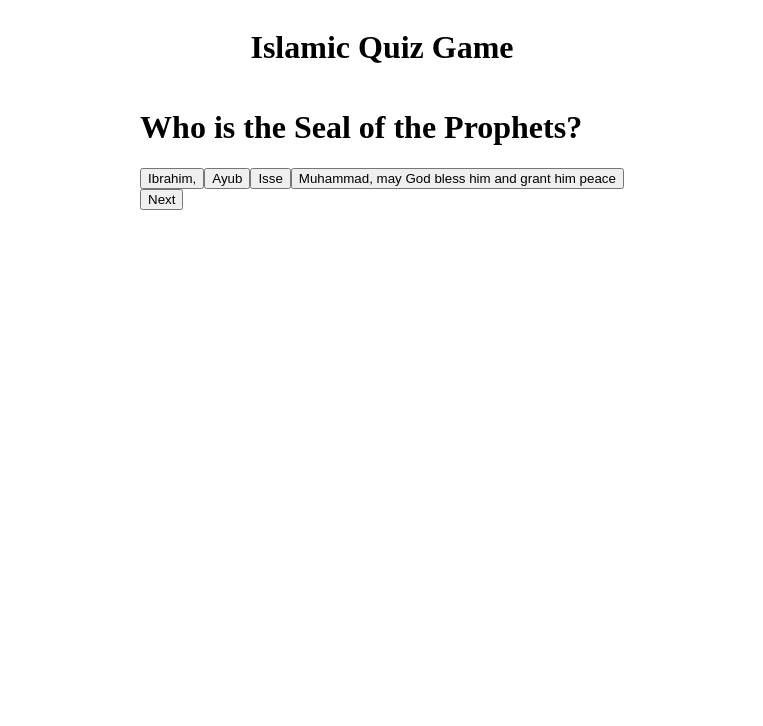
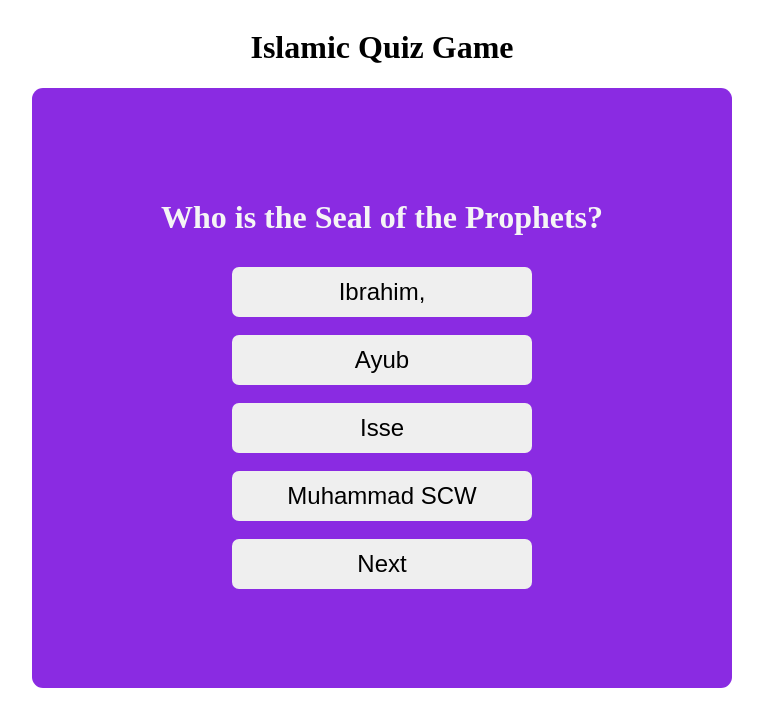
Before and after one commit to Afnaanshaalle110/Islamic_Quiz_Game_for_kids, a React (Create React App) app: page / in a window 1280 px wide. Both pictures are taken after a click on the button "Start Quiz". Shown: the top 726 px of the page, without its empty margins (258-1021 px from the left). Built offline with nearby package versions, Linux system fonts and the light colour scheme.

Commit message:
App.jsx index.css EndQuiz.jsx MainMenue.jsx Quiz.jsx Questions.jsx

```diff
--- a/src/Pages/Questions.jsx
+++ b/src/Pages/Questions.jsx
@@ -4,7 +4,7 @@ export const Questions = [
         opA: "Ibrahim,",
         opB: "Ayub",
         opC: "Isse",
-        opD: "Muhammad, may God bless him and grant him peace",
+        opD: "Muhammad SCW",
         Answer: "D",
 
     },
@@ -23,7 +23,7 @@ export const Questions = [
 
     {
         prompt: "Who is the prophet who was called the Word of God?",
-        opA: "Prophet Muhammad, peace be upon him",
+        opA: "Prophet Muhammad",
         opB: "Adam",
         opC: "Musse cs",
         opD: "Isse",
@@ -66,7 +66,7 @@ export const Questions = [
         opB: "Surat Al-Asr",
         opC: "Surah Al-Fatihah ",
         opD: "None",
-        Answer: "opC",
+        Answer: "C",
 
     },
     {
@@ -75,7 +75,7 @@ export const Questions = [
         opB: "None",
         opC: "3",
         opD: "7",
-        Answer: "opB",
+        Answer: "B",
 
     },
 
@@ -83,19 +83,19 @@ export const Questions = [
         prompt: "The companion who was called the Secretary of the Imams....",
         opA: "Abu Bakr",
         opB: "Bilal bin Rabah",
-        opC: "Abu Ubaidah bin Al-Jarrah",
-        opD: "7Othman bin Affan ",
-        Answer: "opC",
+        opC: "Abu Ubaidah ",
+        opD: "Othman bin Affan ",
+        Answer: "C",
 
     },
 
     {
         prompt: "The companion who was called the Secretary of the Imams....",
-        opA: "Abu Bakar, may Allah be pleased with him",
-        opB: "Bilal bin Rabah may God be pleased with him",
-        opC: "Abu Ubaidah bin Al-Jarrah, may God be pleased with him",
-        opD: "Othman bin Affan may Allah be pleased with him ",
-        Answer: "opC",
+        opA: "Abu Bakar",
+        opB: "Bilal bin Rabah",
+        opC: "Abu Ubaidah bin Al-Jarrah,",
+        opD: "Othman bin Affan ",
+        Answer: "C",
 
     },
 ];
--- a/src/components/EndQuiz.jsx
+++ b/src/components/EndQuiz.jsx
@@ -1,8 +1,22 @@
-import React from 'react'
+import React, { useContext } from 'react'
+import { quizcontext } from '../Pages/Contexts'
+import '../index.css'
+import { Questions } from '../Pages/Questions'
+import { renderToStaticMarkup } from 'react-dom/server'
 
 const EndQuiz = () => {
+    const {Score, setScore,setgameState } = useContext(quizcontext);
+    const restartquiz = () =>{
+        setScore(0);
+        setgameState("menue");
+    }
     return (
-       <div></div>
+       <div className='EndQuiz'>
+        <h1>Finished Quiz</h1>
+        {/* <h3>{userName} </h3> */}
+        {Score}/{Questions.length}
+        <button onClick={restartquiz}>Restart Quiz</button>
+        </div>
     )
 }
 
--- a/src/components/MainMenue.jsx
+++ b/src/components/MainMenue.jsx
@@ -8,10 +8,8 @@ function MainMenue() {
         <div className='Menue'>
             <button onClick={() => {setgameState("quiz");
 
-            }}>
-                Start Quiz</button>
+            }}> Start Quiz</button>
         </div>
     )
 }
-
 export default MainMenue
--- a/src/components/Quiz.jsx
+++ b/src/components/Quiz.jsx
@@ -1,20 +1,18 @@
-import React, { useState, useContext } from 'react'
-import '../index.css'
-import { Questions } from '../Pages/Questions';
-import { quizcontext } from '../Pages/Contexts';
-import EndQuiz from './EndQuiz';
+import React, {useState, useContext} from "react";
+import {quizcontext} from "../Pages/Contexts"
+import {Questions} from "../Pages/Questions"
 
-const Quiz = () => {
-    // changing score
+function Quiz() {
+
+         // changing score
     const {Score,setScore, setgameState} = useContext(quizcontext);
     const [currentquestion, setcurrentquestion] = useState(0);
-    const [optionchose, setoptionchose] = useState("");
+    const [optionchose, setoptionchose] = useState('');
 
-    const nextQ = () => {
+    const NextQ = () => {
         if (Questions[currentquestion].Answer == optionchose){
             setScore(Score + 1);
         }
-        alert(Score);
         setcurrentquestion(currentquestion + 1);  // move nexquestion
     };
 
@@ -22,24 +20,28 @@ const Quiz = () => {
         if (Questions[currentquestion].Answer == optionchose){
             setScore(Score + 1);
         }
-        setgameState("endquiz");
+        setgameState('endquiz');
     }
 
     return (
         <div className='quiz'>
             <h1>{Questions[currentquestion].prompt}</h1>
             <div className='options'>
-                <button onClick={() => setoptionchose("A")}>{Questions[currentquestion].opA}{""}</button>
-                <button onClick={() => setoptionchose("B")}>{Questions[currentquestion].opB}{""}</button>
-                <button onClick={() => setoptionchose("C")}>{Questions[currentquestion].opC}{""}</button>
-                <button onClick={() => setoptionchose("D")}>{Questions[currentquestion].opD}{""}</button>
+                <button onClick={() => setoptionchose("A")}>
+                    {Questions[currentquestion].opA}</button>
+                <button onClick={() => setoptionchose("B")}>
+                    {Questions[currentquestion].opB}</button>
+                <button onClick={() => setoptionchose("C")}>
+                    {Questions[currentquestion].opC}</button>
+                <button onClick={() => setoptionchose("D")}>
+                    {Questions[currentquestion].opD}</button>
             </div>
             {currentquestion == Questions.length -1 ? (
-                <button onClick={Finishquiz}>Finish</button>
+                <button onClick={Finishquiz} id="next">Finish</button>
             ) : (
-              <button onClick={nextQ}> Next </button>
+              <button onClick={NextQ} id="next"> Next </button>
             )}
         </div>
-    )
+    );
 }
 export default Quiz;
--- a/src/index.css
+++ b/src/index.css
@@ -6,22 +6,43 @@
   flex-direction: column;
 }
 
-.Menue {
-  width: 500px;
-  height: 500px;
+.Menue , .quiz , .EndQuiz {
+  width: 700px;
+  height: 600px;
   border-radius: 11px;
-  background-color: rgb(178, 243, 94);
+  background-color: blueviolet;
   display: flex;
   flex-direction: column;
   justify-content: center;
   align-items: center;
 }
 
-.Menue button {
+.Menue button, .quiz button ,
+ .EndQuiz button {
   width: 300px;
   height: 50px;
-  margin: 5px;
+  margin: 9px;
   border: none;
-  border-radius: 5px;
-  font-size: 25px;
+  border-radius: 7px;
+  font-size: 24px;
+  cursor: pointer;
+
 }
+
+.Menue, .quiz , .EndQuiz{
+  color: whitesmoke;
+
+}
+#next  button:hover{
+  width: 200px;
+  color: red;
+}
+
+
+
+.options {
+  width: 100%;
+  display: flex;
+  align-items: center;
+  flex-direction: column;
+}
```
Also changed, not shown: src/App.jsx (+7 -5 lines).
